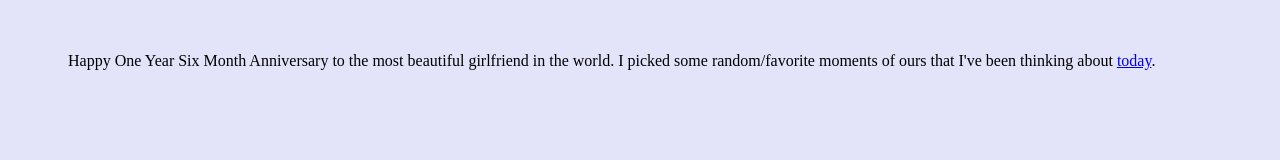
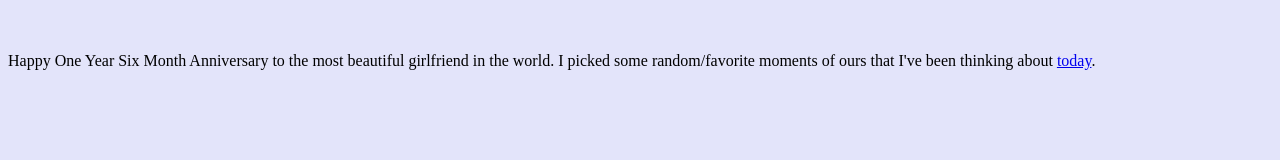
Before and after one commit to dpett121/happyanniversary, a plain HTML site: page index.html in a window 1280 px wide. Shown: the top 160 px of the page. Drawn offline with Linux system fonts and the light colour scheme.

Commit message:
afdsadsf

```diff
--- a/main.css
+++ b/main.css
@@ -3,7 +3,7 @@ html, body {
     height: 200000px;
     /* white-space: nowrap; */
     overflow: hidden;
-  padding: 30px;
+  padding: fixed, 30px;
 }
 
 body {
```
